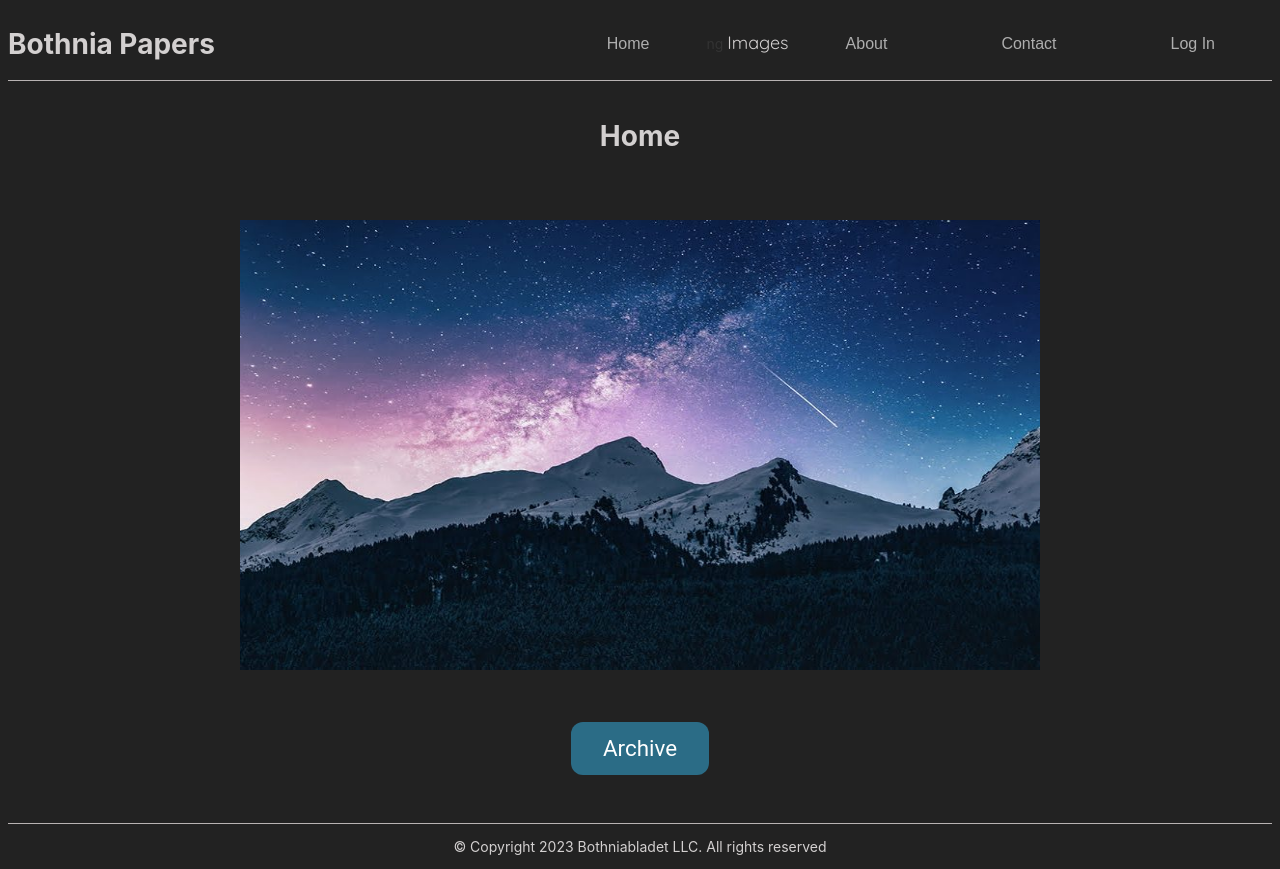
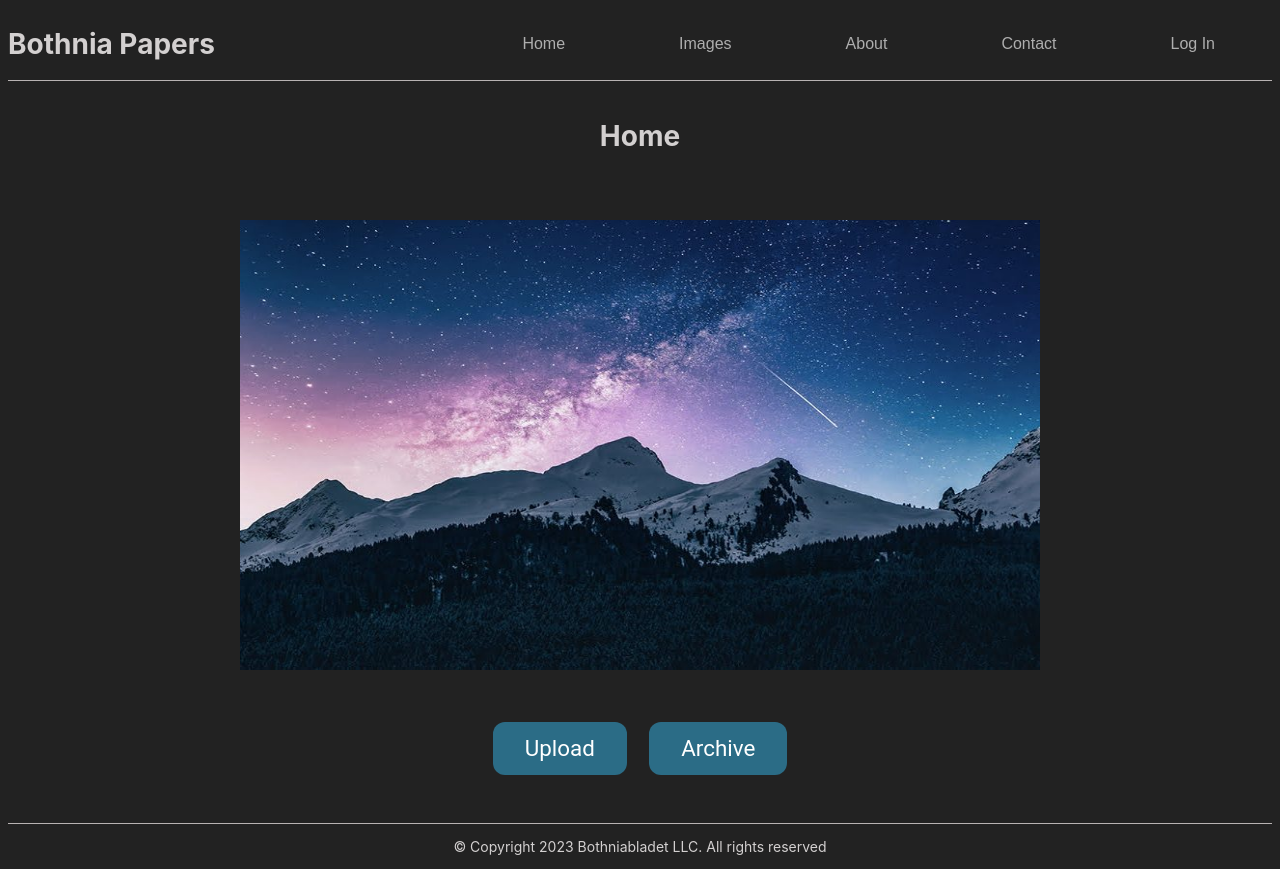
Before and after one commit to dcaptain1/D0027E_Project_Alpha, an Angular app: page /Home in a window 1280 px wide. Built offline with nearby package versions, Linux system fonts and the light colour scheme.

Commit message:
fixat images

```diff
--- a/src/app/app.module.ts
+++ b/src/app/app.module.ts
@@ -33,7 +33,7 @@ const appRoute: Routes= [
   {path: "Archive", component: ArchiveComponent},
   {path: "login", component: LoginComponent},
   {path: "register", component: RegisteraccountComponent},
-  { path: 'images', component: ImagesComponent }
+  { path: "Images", component: ImagesComponent }
 ]
 
 
--- a/src/app/components/header/header.component.html
+++ b/src/app/components/header/header.component.html
@@ -10,20 +10,21 @@
     <!-- Alla knappar -->
 
     <div>
-      <app-button [routerLink]="'Home'" color="gray" text="Home" (btnClick)="goToAboutPage()">
+      <app-button [routerLink]="'Home'" color="gray" text="Home">
       </app-button>
 
-      <div class="dropdown-menu" aria-labelledby="navbarDropdown" style="display: inline;">ng
-        <a routerLink="/images" class="dropdown-item">Images</a>
-      </div>
 
-      <app-button [routerLink]="'About'" color="gray" text="About" (btnClick)="goToAboutPage()">
+      <app-button [routerLink]="'Images'" color="gray" text="Images">
       </app-button>
 
-      <app-button [routerLink]="'Contact'" color="gray" text="Contact" (btnClick)="goToAboutPage()">
+
+      <app-button [routerLink]="'About'" color="gray" text="About">
       </app-button>
 
-      <app-button [routerLink]="'login'" color="gray" text="Log In" (btnClick)="goToAboutPage()">
+      <app-button [routerLink]="'Contact'" color="gray" text="Contact">
+      </app-button>
+
+      <app-button [routerLink]="'login'" color="gray" text="Log In">
       </app-button>
 
     </div>
--- a/src/app/components/home/home.component.html
+++ b/src/app/components/home/home.component.html
@@ -20,12 +20,12 @@
 
 
 <div class="Buttons">
-  <!--
+
   <button class="buttonStyle"
   [routerLink]="'../Upload-page'"
 
   >Upload
-</button>-->
+</button>
 
 <button class="buttonStyle"
   [routerLink]="'../Archive'"
```
